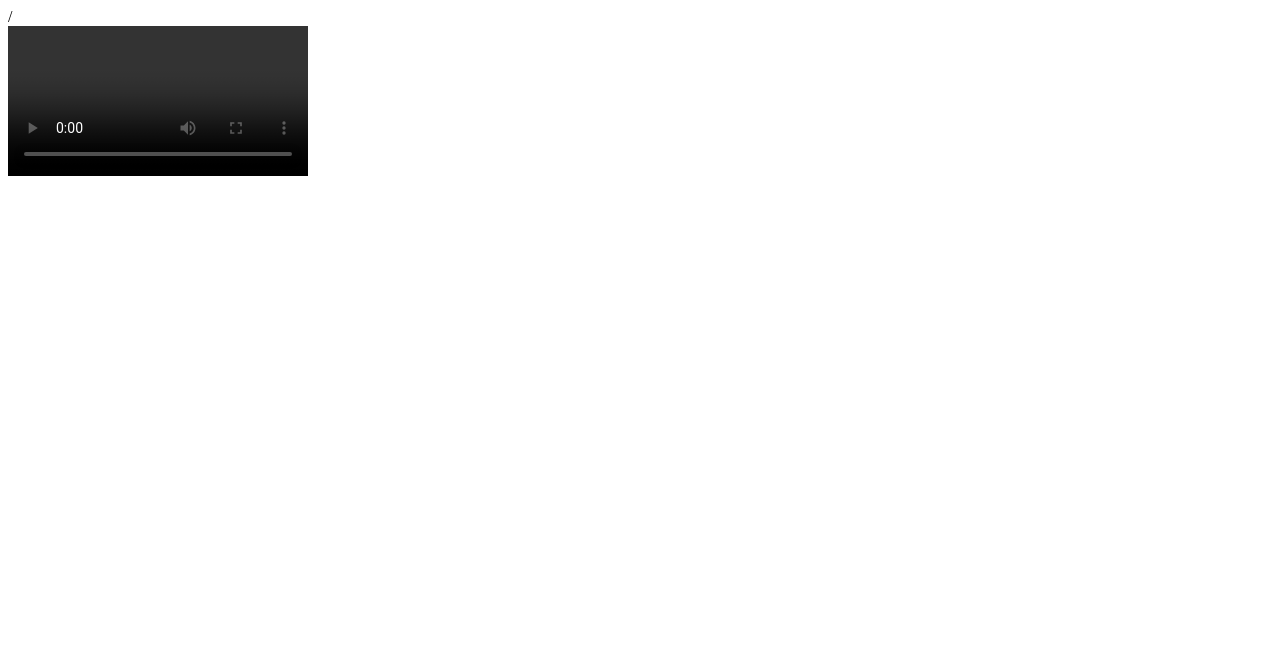
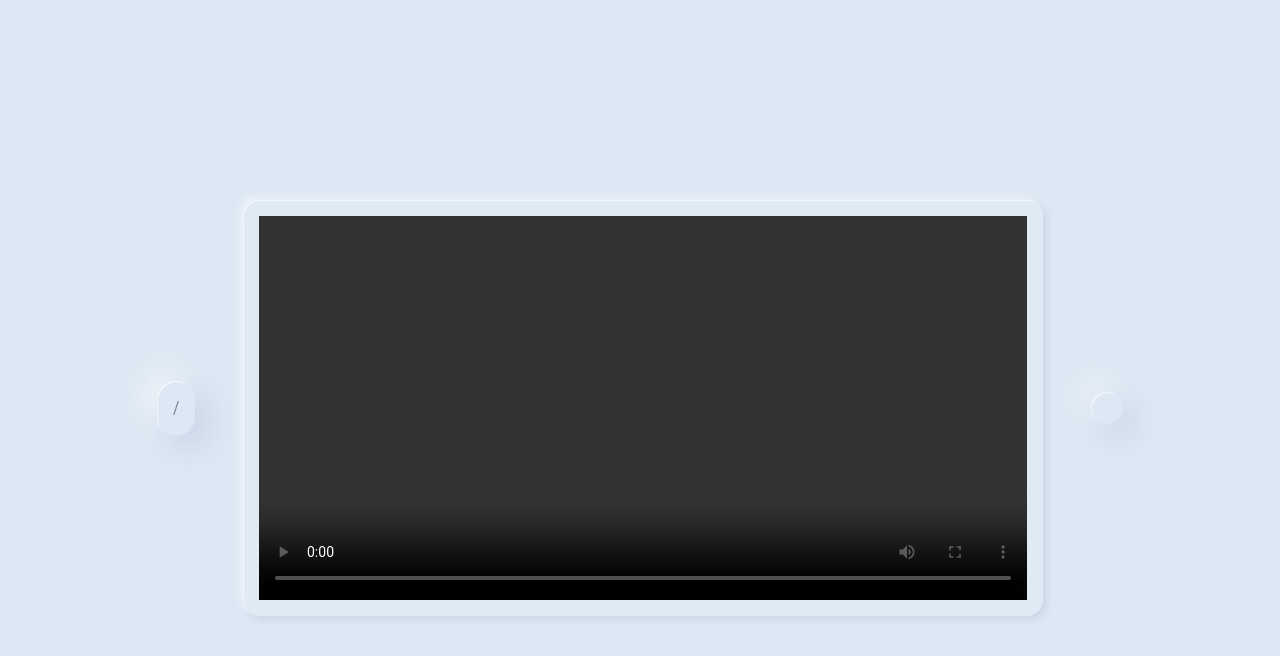
Before and after one commit to K2E7/SyncPlayer, a plain HTML site: page index.html in a window 1280 px wide. Drawn offline with Linux system fonts and the light colour scheme.

Commit message:
Update index.html

```diff
--- a/index.html
+++ b/index.html
@@ -1,4 +1,4 @@
-
+<link rel="stylesheet" href="./player_styles.css">
 <div class="select" id="side">
    /
 </div>
```
